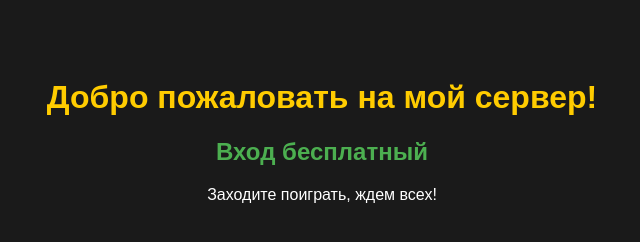
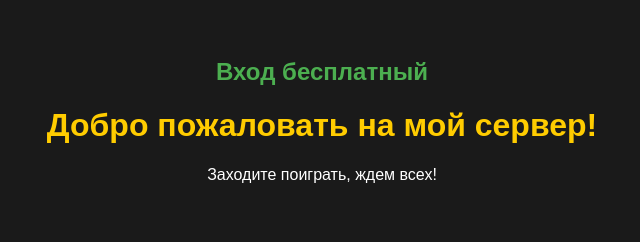
Before and after one commit to loyzivanilla/loyzi.github.io, a plain HTML site: page index.html in a window 1280 px wide. Shown: the whole page, without its empty margins (318-958 px from the left). Drawn offline with Linux system fonts and the light colour scheme.

Commit message:
Update index.html

```diff
--- a/index.html
+++ b/index.html
@@ -19,15 +19,16 @@
             font-size: 24px;
             color: #4CAF50;
             font-weight: bold;
-            margin: 20px 0;
+            margin-bottom: 20px;
         }
     </style>
 </head>
 <body>
 
+    <!-- Теперь эта надпись будет самой первой сверху -->
+    <div class="free-text">Вход бесплатный</div>
+
     <h1>Добро пожаловать на мой сервер!</h1>
-
-    <div class="free-text">Вход бесплатный</div>
 
     <p>Заходите поиграть, ждем всех!</p>
 
```
